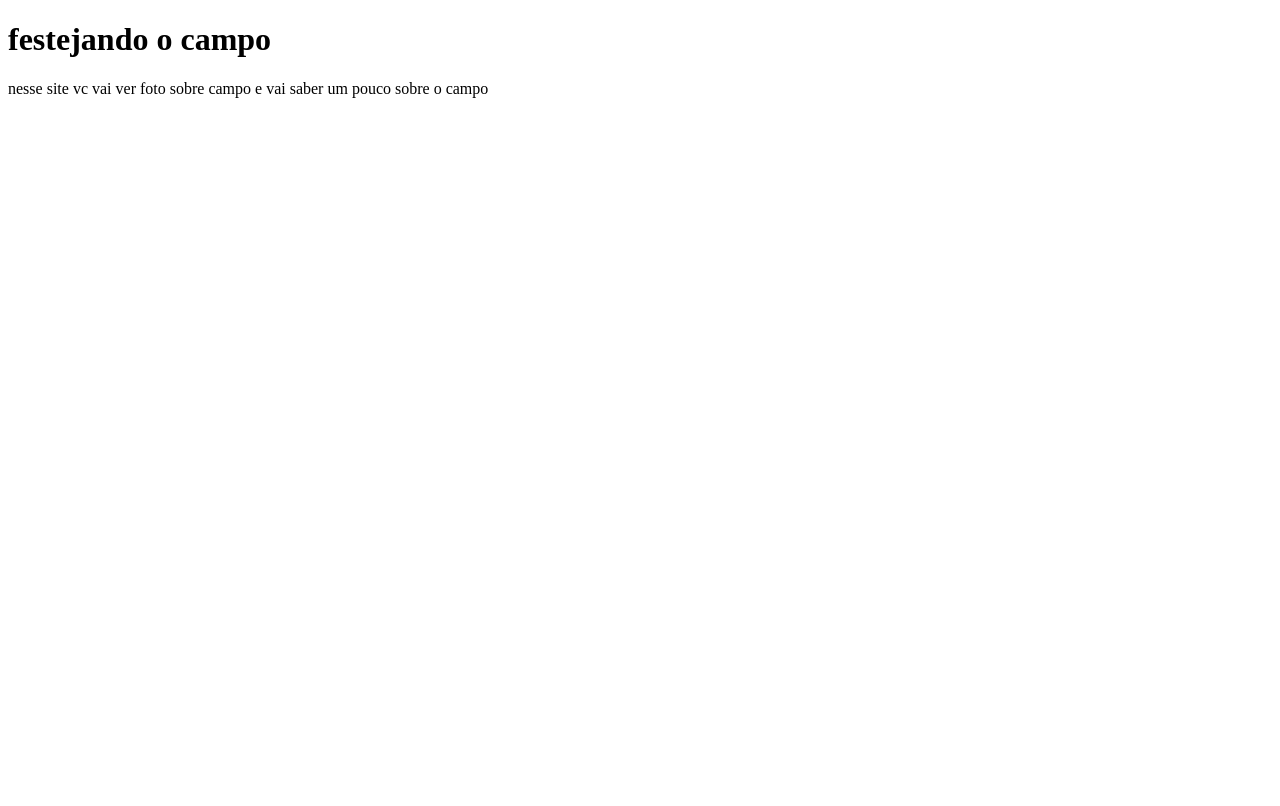
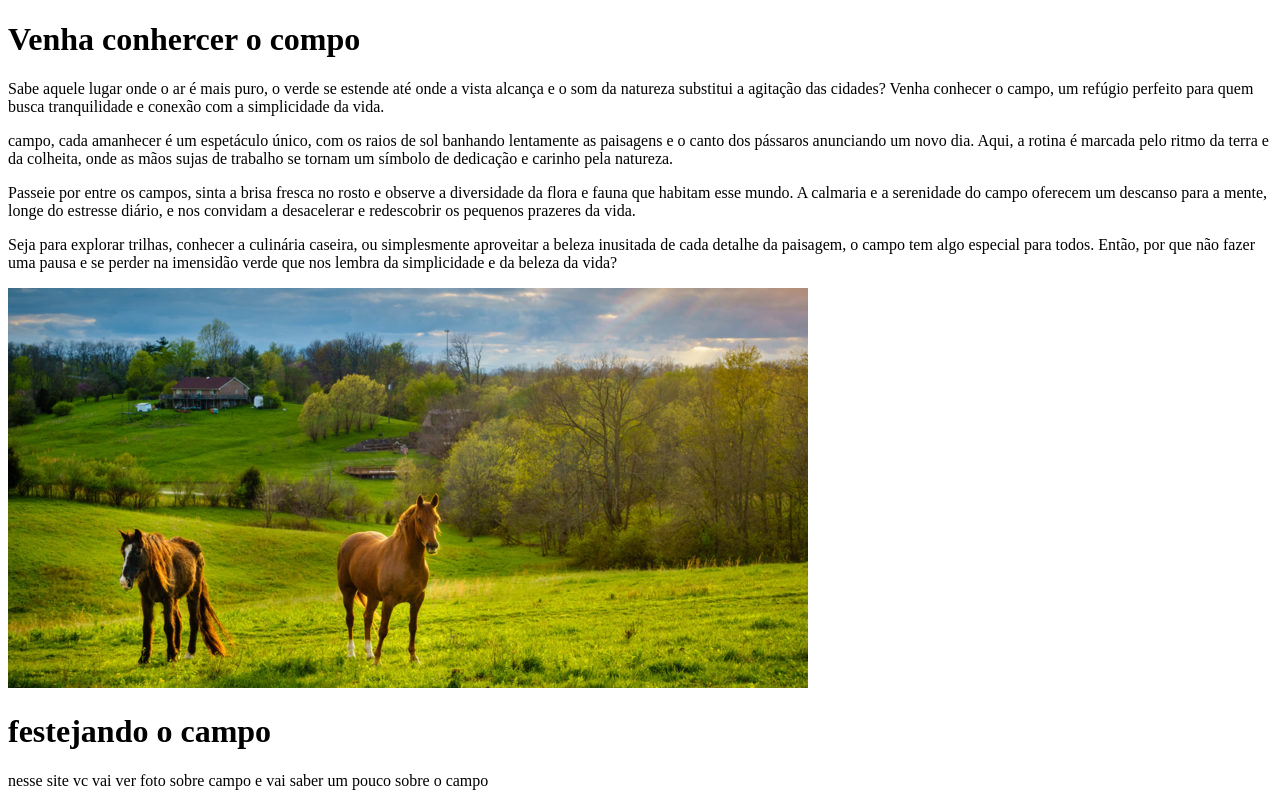
Before and after one commit to SPFCander1/agrinho-2025, a plain HTML site: page index.Html in a window 1280 px wide. Drawn offline with Linux system fonts and the light colour scheme.

Commit message:
texto do main

```diff
--- a/index.Html
+++ b/index.Html
@@ -1,4 +1,3 @@
-
 <!DOCTYPE html>
 <html lang="pt-br">
 <head>
@@ -7,8 +6,67 @@
     <title>festejando o campo</title>
 </head>
 <body>
-<h1> festejando o campo</h1>
-<p>nesse site vc vai ver foto sobre campo e vai saber um pouco sobre o campo</p>
+    <header>
+
+
+    </header>
+    <main>
+        <div>
+            <h1>Venha conhercer o compo</h1>
+            <p>
+                Sabe aquele lugar onde o ar é mais puro, o verde se estende até onde a vista alcança e o som da natureza
+                substitui a agitação das cidades? Venha conhecer o campo, um refúgio perfeito para quem busca tranquilidade
+                e conexão com a simplicidade da vida.
+            </p>
+            <p>
+                 campo, cada amanhecer é um espetáculo único, com os raios de sol banhando lentamente as paisagens e o canto
+                dos pássaros anunciando um novo dia. Aqui, a rotina é marcada pelo ritmo da terra e da colheita, onde as mãos sujas
+                de trabalho se tornam um símbolo de dedicação e carinho pela natureza.
+            </p>
+            <p>
+                Passeie por entre os campos, sinta a brisa fresca no rosto e observe a diversidade da flora e fauna que habitam esse mundo.
+                A calmaria e a serenidade do campo oferecem um descanso para a mente, longe do estresse diário, e nos convidam a desacelerar
+                e redescobrir os pequenos prazeres da vida.
+            </p>
+            <p>
+                Seja para explorar trilhas, conhecer a culinária caseira, ou simplesmente aproveitar a beleza inusitada de cada detalhe da paisagem,
+                o campo tem algo especial para todos. Então, por que não fazer uma pausa e se perder na imensidão verde que nos lembra da simplicidade
+                e da beleza da vida?
+            </p>
+            <img src="imagem/blog-5236.jpg" alt="É dois cavalos em um campo aberto">
+
+
+
+
+
+        </div>
+
+
+
+
+
+
+    </main>
+    <footer>
+
+
+    </footer>
+
+
+
+
+
+
+
+
+
+
+
+
+
+
+        <h1> festejando o campo</h1>
+    <p>nesse site vc vai ver foto sobre campo e vai saber um pouco sobre o campo</p>
 
 
 
```
